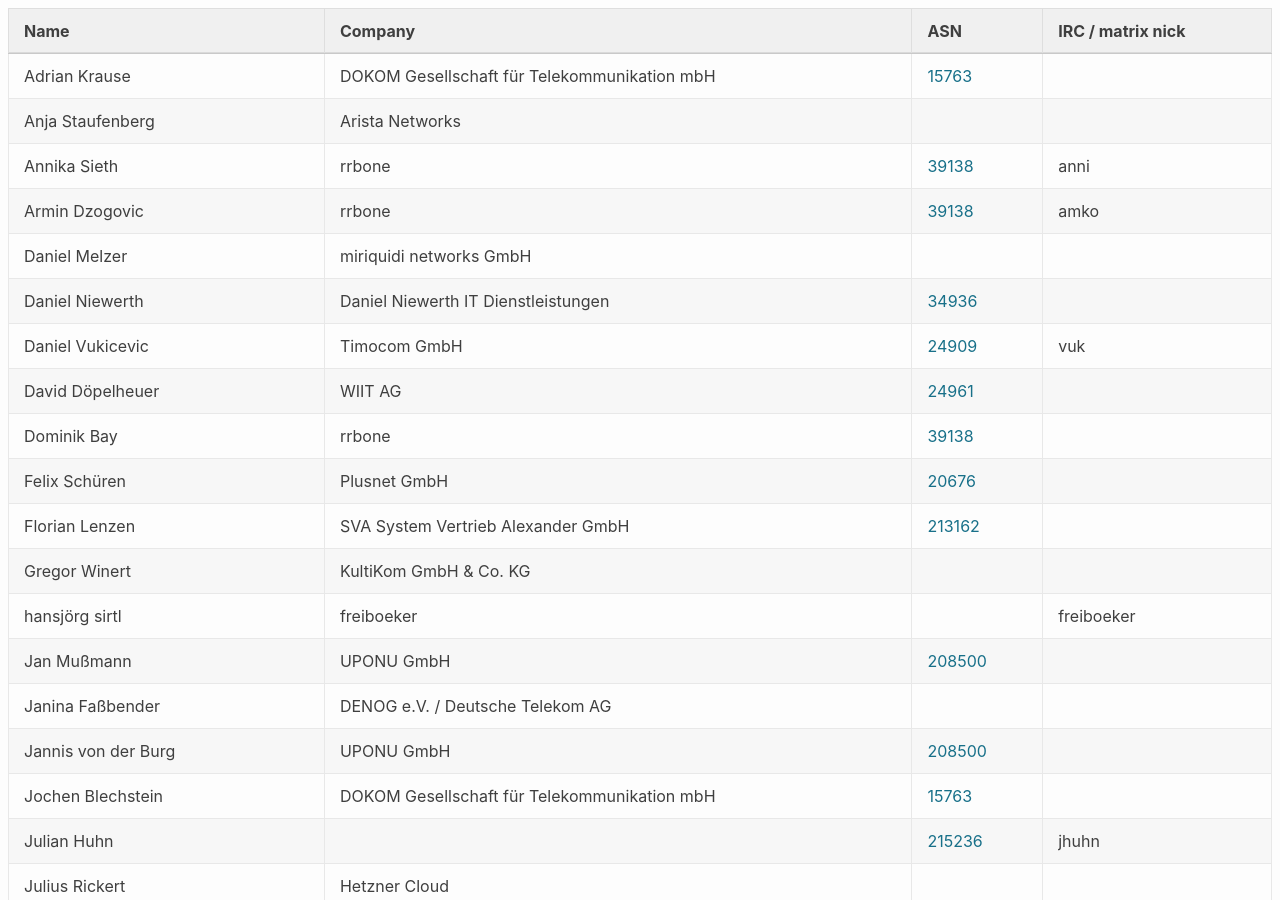
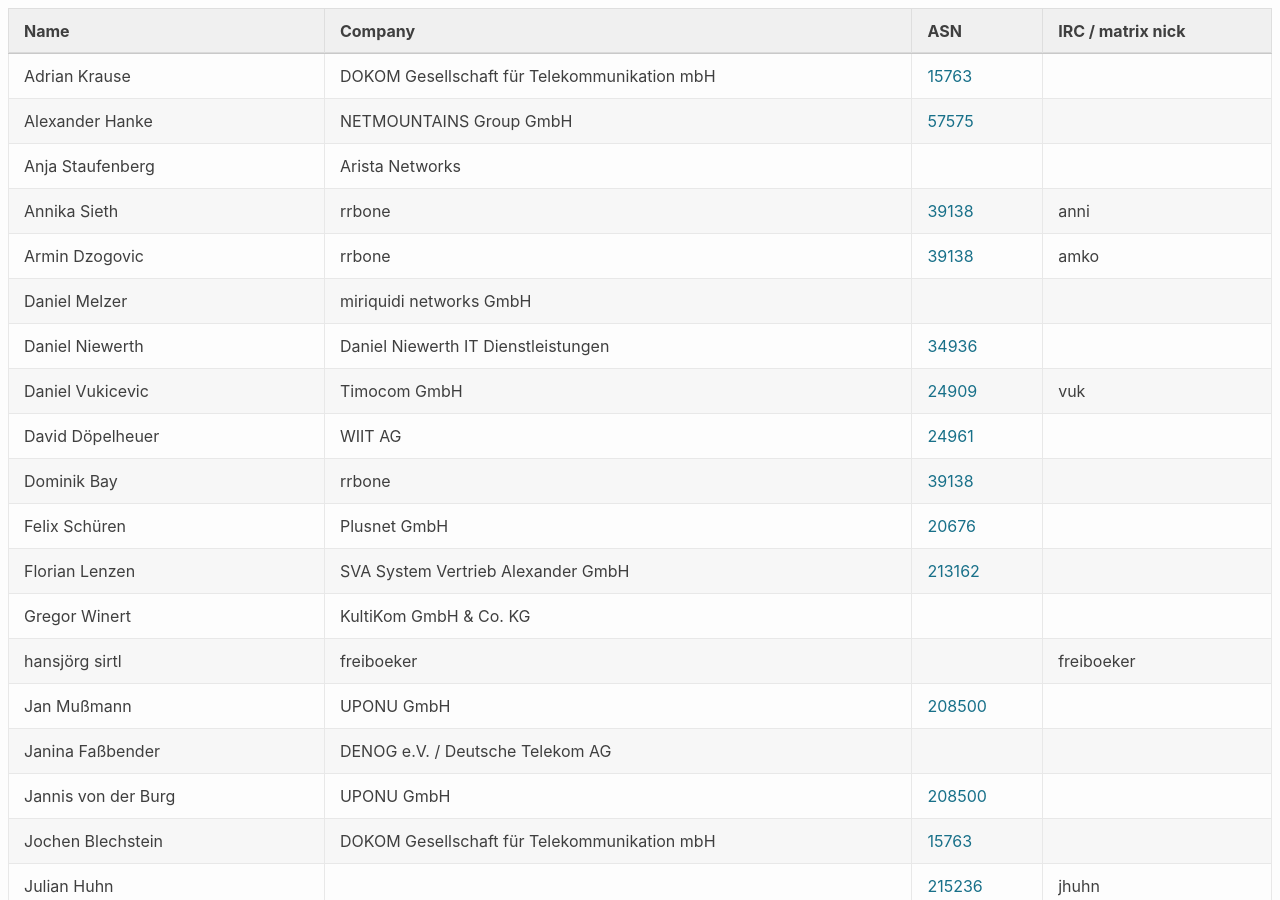
Before and after one commit to denog/pretix-attendeelist, a Jekyll site: the page built from denogmeetup25-02/index.markdown, in a window 1280 px wide and 900 px high. Built offline with Jekyll 4.4.1, drawn with Linux system fonts in a browser that asks for light colours; some of the changed text lies outside the part shown.

Commit message:
Latest data: Mon Mar 10 12:57:19 UTC 2025

```diff
--- a/_data/attendees_denogmeetup25-02.json
+++ b/_data/attendees_denogmeetup25-02.json
@@ -4,6 +4,12 @@
     "company": "DOKOM Gesellschaft für Telekommunikation mbH",
     "irc": null,
     "asn": "15763"
+  },
+  {
+    "name": "Alexander Hanke",
+    "company": "NETMOUNTAINS Group GmbH",
+    "irc": null,
+    "asn": "57575"
   },
   {
     "name": "Anja Staufenberg",
@@ -300,12 +306,6 @@
     "asn": null
   },
   {
-    "name": "Tobias Heister",
-    "company": "Plusnet GmbH",
-    "irc": "izemaen",
-    "asn": "20676"
-  },
-  {
     "name": "Torsten Sommer",
     "company": "REMONDIS IT Services GmbH",
     "irc": null,
```
